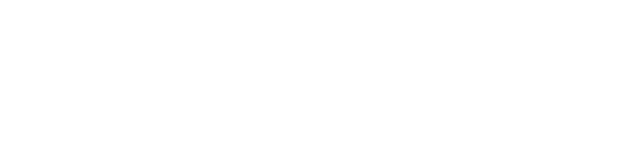
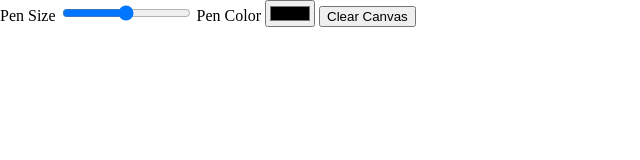
Before and after one commit to JaynPan/JavaScript30-Challenge, a plain HTML site: page 08 - Fun with HTML5 Canvas/index-START.html in a window 1280 px wide. Shown: the whole page, without its empty margins (0-640 px from the left). Drawn offline with Linux system fonts and the light colour scheme.

Commit message:
Day 8: Canvas

```diff
--- a/08 - Fun with HTML5 Canvas/index-START.html
+++ b/08 - Fun with HTML5 Canvas/index-START.html
@@ -5,10 +5,65 @@
   <title>HTML5 Canvas</title>
 </head>
 <body>
+
+<label for="points">Pen Size</label>
+<input id="line-width" type="range" name="points" min="0" max="150">
+
+<label for="line-color">Pen Color</label>
+<input id="line-color" type="color" name="line-color">
+
+<button id="clear-canvas" onclick="clearCanvas()">Clear Canvas</button>
+
 <canvas id="draw" width="800" height="800"></canvas>
+
 <script>
+  const lineWeightInput = document.querySelector('#line-width');
+  const lineColorInput = document.querySelector('#line-color');
+  const canvas = document.querySelector('#draw');
+  const ctx    = canvas.getContext('2d');
+
+
+  canvas.width = window.innerWidth;
+  canvas.height = window.innerHeight;
+
+  ctx.strokeStyle = "#BADA55";
+  ctx.lineJoin = 'round';
+  ctx.lineCap = 'round';
+  ctx.lineWidth = 1;
+
+
+  let isDrawing = false;
+  let lastX = 0;
+  let lastY = 0;
+
+  function draw(e) {
+    if(!isDrawing) return; // stop the fn from running when they are mot moused
+    ctx.beginPath();
+    // start from
+    ctx.moveTo(lastX, lastY);
+    //go to
+    ctx.lineTo(e.offsetX, e.offsetY);
+    ctx.stroke();
+
+    [lastX, lastY] = [e.offsetX, e.offsetY];
+  }
+
+  function clearCanvas(){
+    ctx.clearRect(0, 0, canvas.width, canvas.height);
+  }
+
+  canvas.addEventListener('mousemove', draw);
+  canvas.addEventListener('mousedown', (e) => {
+    isDrawing = true;
+    [lastX, lastY] = [e.offsetX, e.offsetY];
+  });
+  canvas.addEventListener('mouseup', () => isDrawing = false);
+  canvas.addEventListener('mouseout', () => isDrawing = false);
+
+  lineWeightInput.addEventListener('change', (e) => {ctx.lineWidth = e.target.value});
+  lineColorInput.addEventListener('change', (e) => {ctx.strokeStyle = e.target.value});
+
 </script>
-
 <style>
   html, body {
     margin: 0;
```
